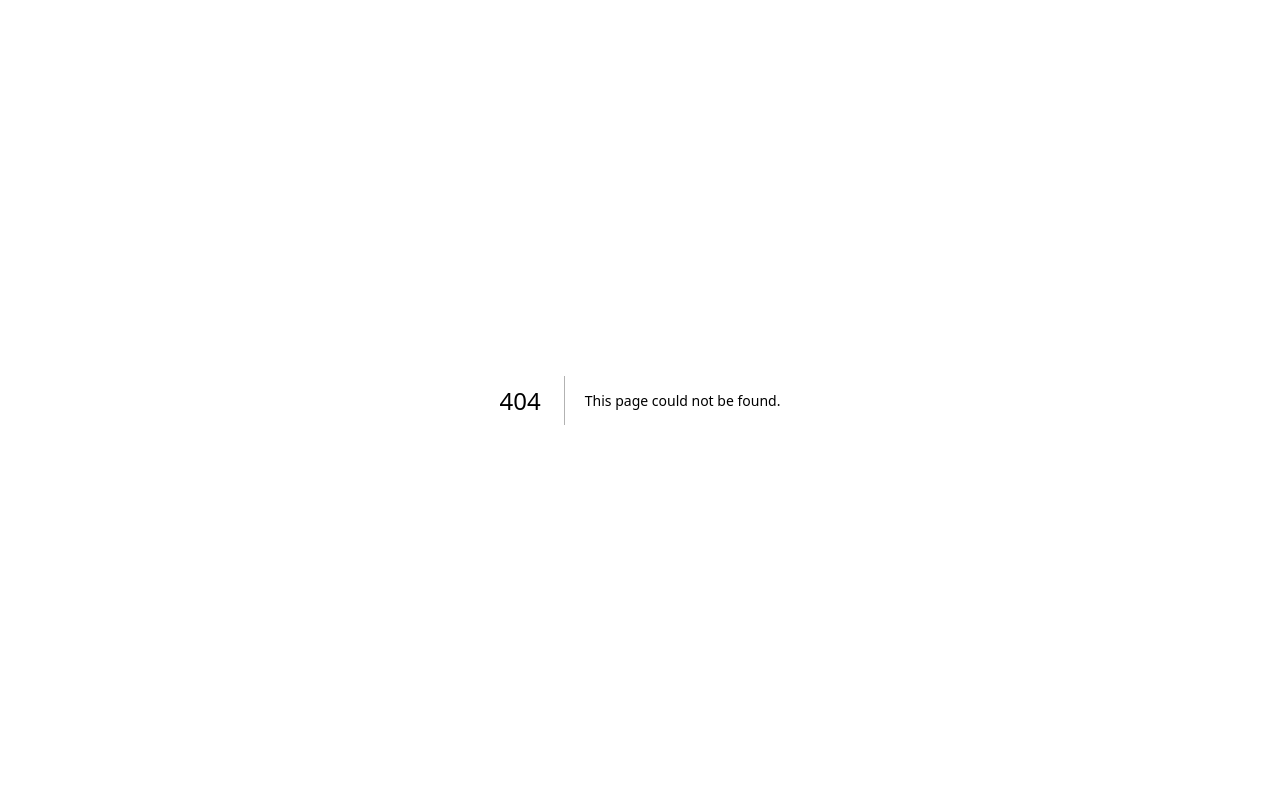
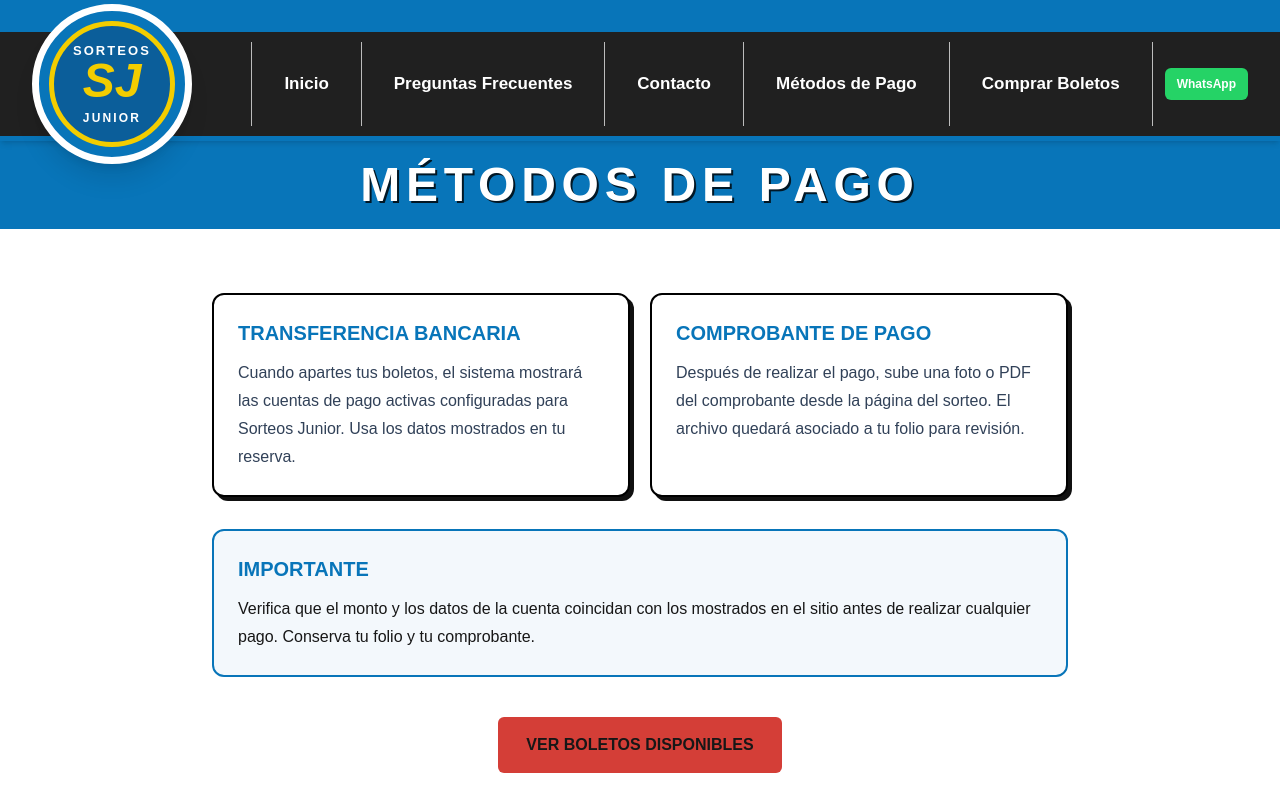
Before and after one commit to victornada2001-hash/Auto-Stereo-Codes---Car-Radio-Code-Service, a Next.js app in the folder raffles-app/: page /metodos-de-pago in a window 1280 px wide. Before the commit this address had no page. Shown: the top 800 px of the page. Built offline with nearby package versions, Linux system fonts and the light colour scheme.

Commit message:
Agrega página de métodos de pago

```diff
--- /dev/null
+++ b/raffles-app/app/metodos-de-pago/page.tsx
@@ -0,0 +1,29 @@
+import { JuniorClassicHeader } from "../components/junior-classic-header";
+import { SiteFooter } from "../components/site";
+
+const phone = "6648118609";
+
+export default function PaymentMethodsPage() {
+  return <main className="min-h-screen bg-white text-[#171717]">
+    <JuniorClassicHeader whatsapp={phone} />
+    <div className="bg-[#0875b9] px-5 py-5 text-center text-3xl font-black uppercase tracking-[.12em] text-white [text-shadow:2px_2px_0_rgba(0,0,0,.8)] md:text-5xl">Métodos de pago</div>
+    <section className="mx-auto max-w-4xl px-5 py-14 md:py-16">
+      <div className="grid gap-5 md:grid-cols-2">
+        <InfoCard title="Transferencia bancaria" text="Cuando apartes tus boletos, el sistema mostrará las cuentas de pago activas configuradas para Sorteos Junior. Usa los datos mostrados en tu reserva." />
+        <InfoCard title="Comprobante de pago" text="Después de realizar el pago, sube una foto o PDF del comprobante desde la página del sorteo. El archivo quedará asociado a tu folio para revisión." />
+      </div>
+      <div className="mt-8 rounded-xl border-2 border-[#0875b9] bg-[#f3f8fc] p-6">
+        <h2 className="text-xl font-black uppercase text-[#0875b9]">Importante</h2>
+        <p className="mt-3 leading-7">Verifica que el monto y los datos de la cuenta coincidan con los mostrados en el sitio antes de realizar cualquier pago. Conserva tu folio y tu comprobante.</p>
+      </div>
+      <div className="mt-10 text-center">
+        <a href="/sorteos" className="inline-block rounded-md bg-[#d43e37] px-7 py-4 font-black uppercase text-white">Ver boletos disponibles</a>
+      </div>
+    </section>
+    <SiteFooter settings={{ whatsapp_number: phone }} />
+  </main>;
+}
+
+function InfoCard({ title, text }: { title: string; text: string }) {
+  return <article className="rounded-xl border-2 border-black bg-white p-6 shadow-[4px_4px_0_#111]"><h2 className="text-xl font-black uppercase text-[#0875b9]">{title}</h2><p className="mt-3 leading-7 text-slate-700">{text}</p></article>;
+}
```
